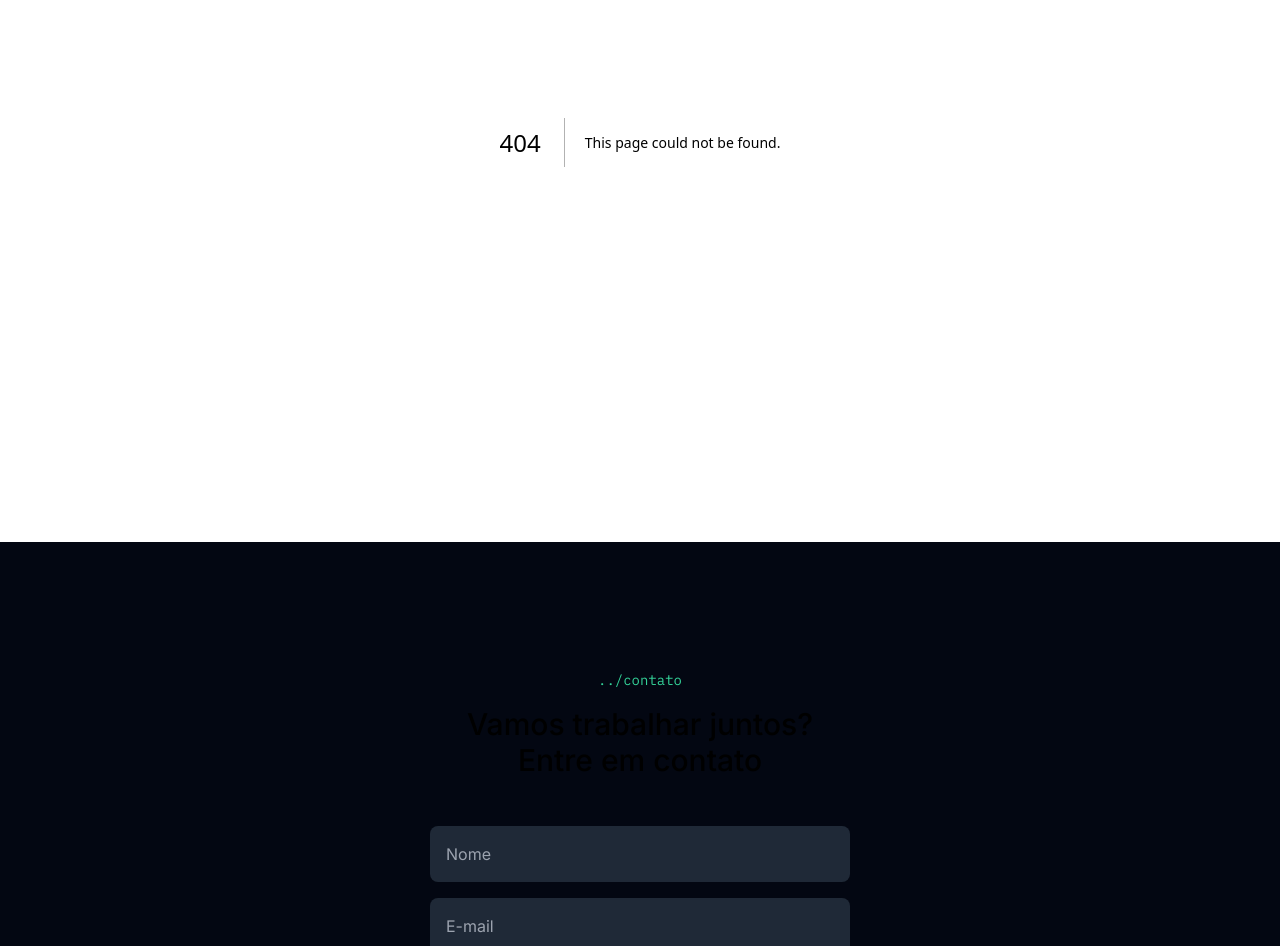
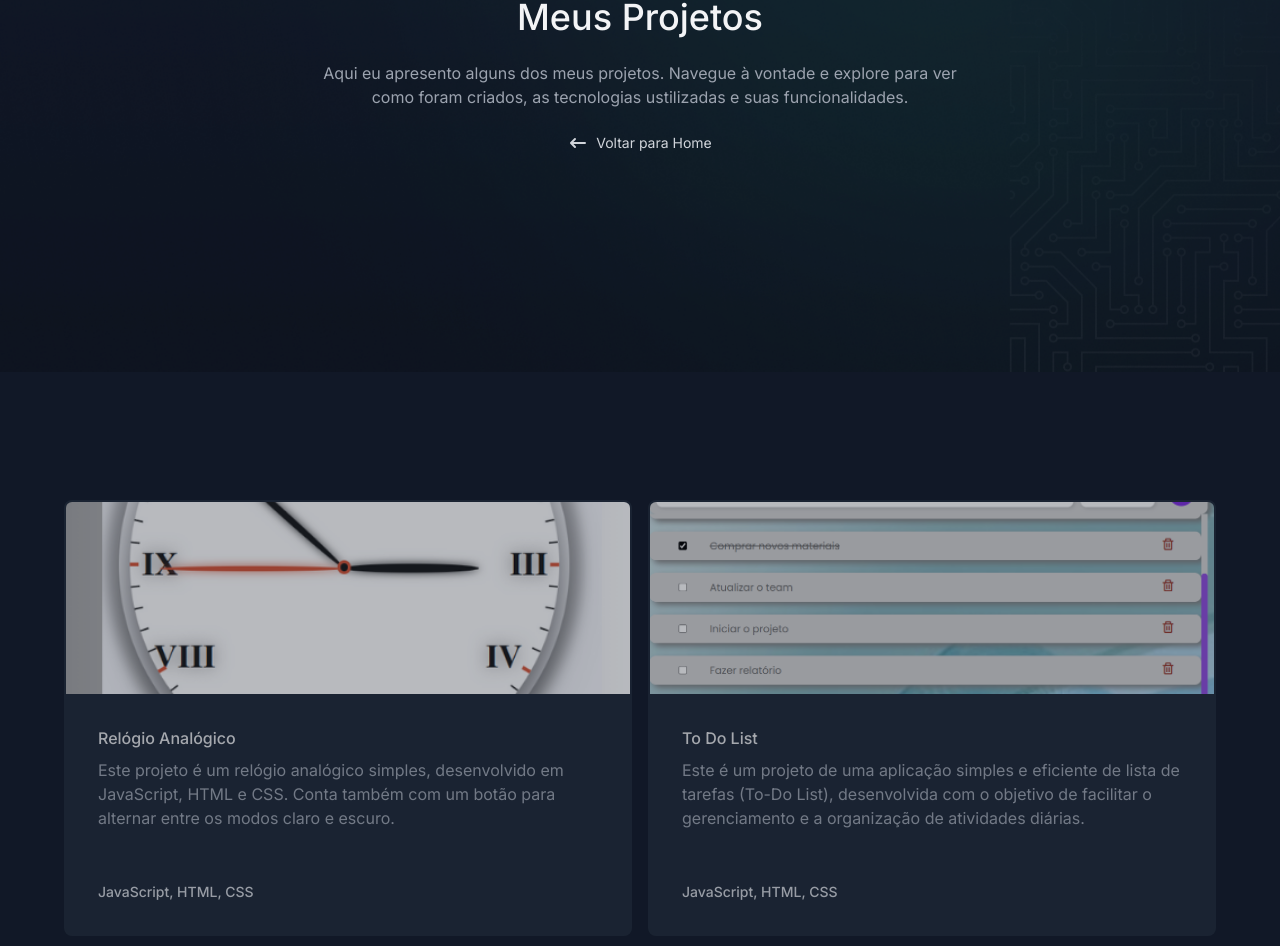
Before and after one commit to ValmirSGama/my-portfolio, a Next.js app: page /projects in a window 1280 px wide. Before the commit this address had no page. Shown: the part 258-1204 px from the top of the page. Built offline with nearby package versions, Linux system fonts and the light colour scheme.

Commit message:
Criando a Página de Projetos

```diff
--- /dev/null
+++ b/app/components/pages/projects/page-introduction/index.tsx
@@ -0,0 +1,35 @@
+'use client'
+
+import { Link } from '@/app/components/link'
+import { SectionTitle } from '@/app/components/section-title'
+import { HiArrowNarrowLeft } from 'react-icons/hi'
+import { motion } from 'framer-motion'
+
+export const PageIntroduction = () => {
+  return (
+    <section className="w-full h-[450px] lg:h-[630px] bg-hero-image bg-cover bg-center bg-no-repeat flex flex-col items-center justify-center px-2">
+      <SectionTitle
+        subtitle="projetos"
+        title="Meus Projetos"
+        className="text-center items-center [&>h3]:text-4xl"
+      />
+      <motion.div
+        className="flex flex-col items-center"
+        initial={{ opacity: 0, y: 100 }}
+        whileInView={{ opacity: 1, y: 0 }}
+        exit={{ opacity: 0, y: 100 }}
+        transition={{ duration: 0.6 }}
+      >
+        <p className="text-gray-400 text-center max-w-[640px] my-6 text-sm sm:text-base">
+          Aqui eu apresento alguns dos meus projetos. Navegue à vontade e
+          explore para ver como foram criados, as tecnologias ustilizadas e suas
+          funcionalidades.
+        </p>
+        <Link href="/">
+          <HiArrowNarrowLeft size={20} />
+          Voltar para Home
+        </Link>
+      </motion.div>
+    </section>
+  )
+}
--- /dev/null
+++ b/app/components/pages/projects/projects-list/index.tsx
@@ -0,0 +1,44 @@
+'use client'
+
+import { ProjectCard } from './project-card'
+import { motion } from 'framer-motion'
+import Link from 'next/link'
+import { fadeUpAnimation } from '@/app/lib/animations'
+
+export const ProjectsList = () => {
+  const projects = [
+    {
+      alt: "Imagem Thumbnail Relogio Analogico",
+      src: "/images/Thumbnail Relogio Analogico.png",
+      title: "Relógio Analógico",
+      description: "Este projeto é um relógio analógico simples, desenvolvido em JavaScript, HTML e CSS. Conta também com um botão para alternar entre os modos claro e escuro.",
+      technologies: "JavaScript, HTML, CSS",
+      link: "/projects/relogio-analogico"
+    },
+    {
+      alt: "Imagem Thumbnail To Do List",
+      src: "/images/Thumbnail To Do List.png",
+      title: "To Do List",
+      description: "Este é um projeto de uma aplicação simples e eficiente de lista de tarefas (To-Do List), desenvolvida com o objetivo de facilitar o gerenciamento e a organização de atividades diárias.",
+      technologies: "JavaScript, HTML, CSS",
+      link: "/projects/to-do-list"
+    }
+    // Adicione outros projetos conforme necessário
+  ]
+
+  return (
+    <section className="container py-32 grid grid-cols-1 sm:grid-cols-[repeat(auto-fit,minmax(350px,1fr))] gap-x-4 gap-y-6">
+      {projects.map((project, i) => (
+        <motion.div
+          key={i}
+          {...fadeUpAnimation}
+          transition={{ duration: 0.5, delay: i * 0.1 }}
+        >
+          <Link href={project.link}>
+            <ProjectCard project={project} />
+          </Link>
+        </motion.div>
+      ))}
+    </section>
+  )
+}
--- /dev/null
+++ b/app/components/pages/projects/projects-list/project-card/index.tsx
@@ -0,0 +1,42 @@
+import Image from 'next/image'
+
+type ProjectCardProps = {
+  project: {
+    alt: string,
+    src: string,
+    title: string,
+    description: string,
+    technologies: string,
+    link: string
+  }
+}
+
+export const ProjectCard = ({ project }: ProjectCardProps) => {
+  return (
+    <div className="rounded-lg h-[436px] flex flex-col bg-gray-800 overflow-hidden group transition-all border-2 border-gray-800 hover:border-emerald-500 opacity-70 hover:opacity-100">
+      <div className="w-full h-48 overflow-hidden">
+        <Image
+          width={380}
+          height={200}
+          className="w-full h-full object-cover group-hover:scale-110 duration-500 transition-all"
+          alt={project.alt}
+          src={project.src}
+          unoptimized
+        />
+      </div>
+
+      <div className="flex-1 flex flex-col p-8">
+        <strong className="font-medium text-gray-50/90 group-hover:text-emerald-500 transition-all">
+          {project.title}
+        </strong>
+        <p className="mt-2 text-gray-400 line-clamp-4">
+          {project.description}
+        </p>
+
+        <span className="text-gray-300 text-sm font-medium block mt-auto truncate">
+          {project.technologies}
+        </span>
+      </div>
+    </div>
+  )
+}
--- /dev/null
+++ b/app/projects/page.tsx
@@ -0,0 +1,11 @@
+import { PageIntroduction } from "../components/pages/projects/page-introduction";
+import { ProjectsList } from "../components/pages/projects/projects-list";
+
+export default async function Projects() {
+  return (
+    <>
+      <PageIntroduction />
+      <ProjectsList />
+    </>
+  )
+}
```
